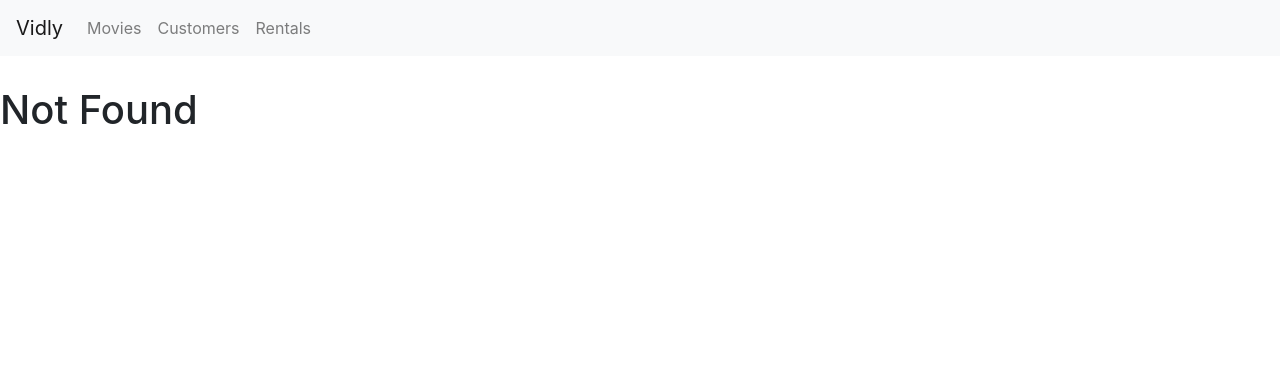
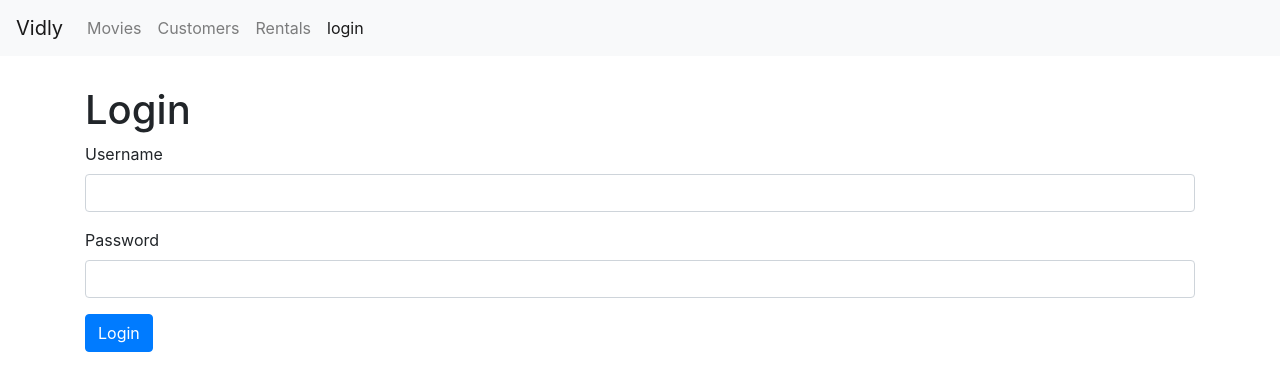
Before and after one commit to msinta/react-codewmosh, a React (Create React App) app in the folder vidly/: page /login in a window 1280 px wide. Before the commit this address led to /not-found. Shown: the top 390 px of the page. Built offline with nearby package versions, Linux system fonts and the light colour scheme.

Commit message:
added in a form with no submit

```diff
--- a/vidly/src/App.js
+++ b/vidly/src/App.js
@@ -1,4 +1,3 @@
-import "./App.css";
 import Movies from "./components/movies";
 import NavBar from "./components/navbar";
 import Rentals from "./components/rentals";
@@ -6,6 +5,8 @@
 import { Switch, Route, Redirect } from "react-router-dom";
 import NotFound from "./components/notFound";
 import MovieDetails from "./components/moviedetails";
+import LoginForm from "./components/login";
+import "./App.css";
 
 function App() {
   return (
@@ -17,6 +18,7 @@
         <Route path="/customers" component={Customers} />
         <Route path="/rentals" component={Rentals} />
         <Route path="/not-found" component={NotFound} />
+        <Route path='/login' component={LoginForm}/>
         <Redirect from="/" exact to='/movies' />
         <Redirect to="not-found" />
       </Switch>
--- /dev/null
+++ b/vidly/src/components/login.jsx
@@ -0,0 +1,32 @@
+import React, { Component } from "react";
+
+class LoginForm extends Component {
+  handleSubmit = e =>  {
+    e.preventDefault();
+
+    console.log("submitted")
+  }
+
+
+  render() {
+
+    return (
+      <div className="container">
+        <h1>Login</h1>
+        <form onSubmit={this.handleSubmit} action="">
+          <div className="form-group">
+            <label htmlFor="username">Username</label>
+            <input id="username" type="text" className="form-control" />
+          </div>
+          <div className="form-group">
+            <label htmlFor="password">Password</label>
+            <input id="password" type="text" className="form-control" />
+          </div>
+          <button className="btn btn-primary">Login</button>
+        </form>
+      </div>
+    );
+  }
+}
+
+export default LoginForm;
--- a/vidly/src/components/navbar.jsx
+++ b/vidly/src/components/navbar.jsx
@@ -29,6 +29,9 @@
           <NavLink className="nav-item nav-link" to="/rentals">
             Rentals
           </NavLink>
+          <NavLink className="nav-item nav-link" to="/login">
+            login
+          </NavLink>
         </div>
       </div>
     </nav>
```
